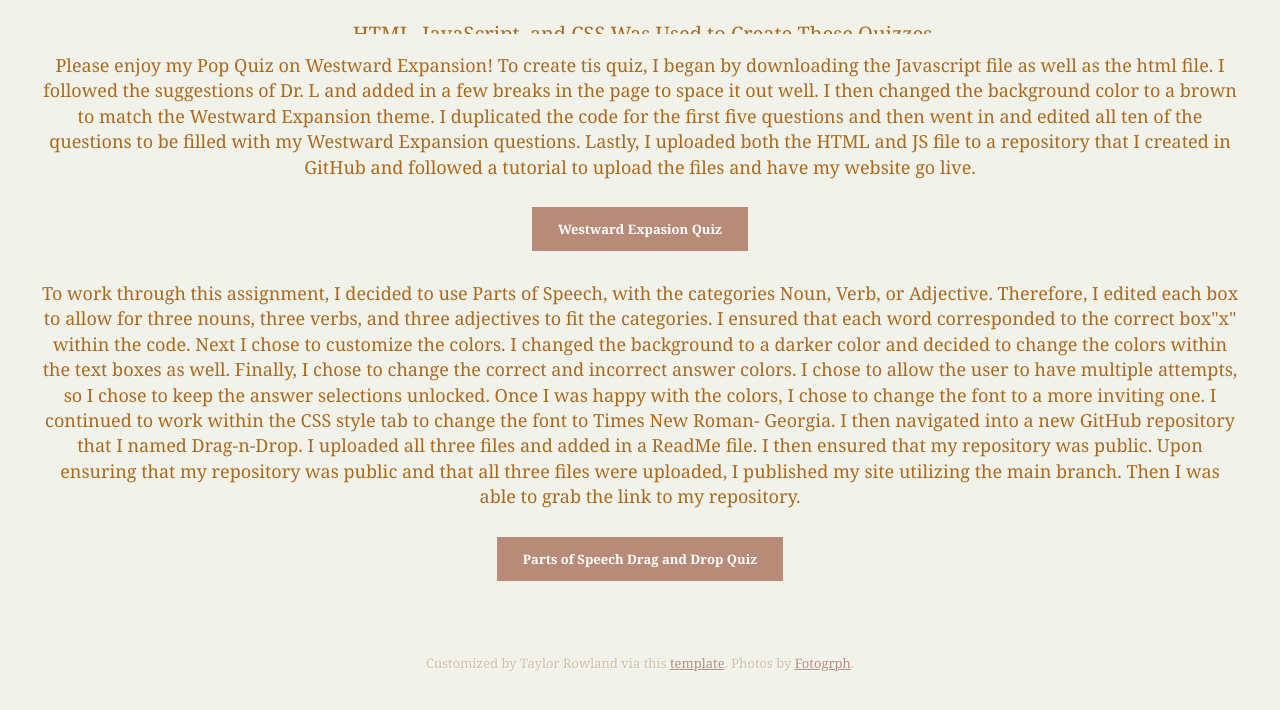
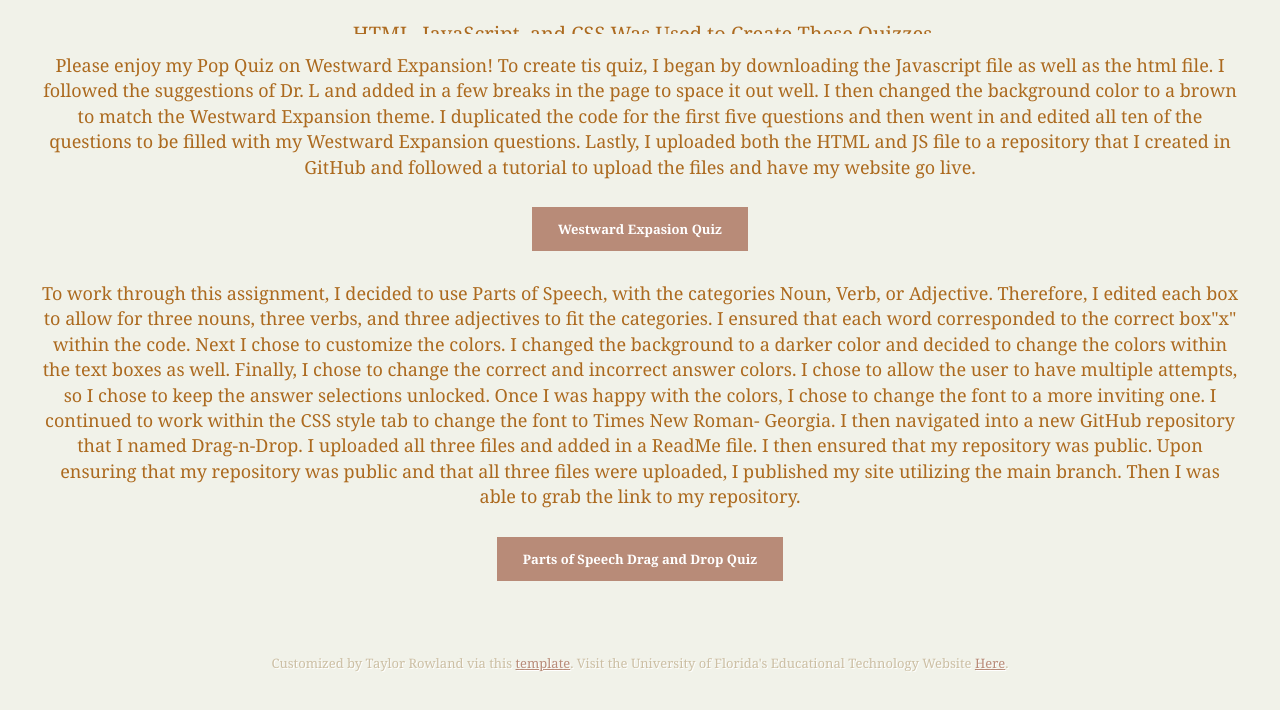
Before and after one commit to taygrow/ePortfolio, a plain HTML site: page web.html in a window 1280 px wide. Shown: the part 194-904 px from the top of the page. Drawn offline with Linux system fonts and the light colour scheme.

Commit message:
Add files via upload

```diff
--- a/web.html
+++ b/web.html
@@ -50,5 +50,5 @@ I then navigated into a new GitHub repository that I named Drag-n-Drop. I upload
 
 
 <div id="footer">
-	<center><p>Customized by Taylor Rowland via this <a href="http://templated.co" rel="nofollow">template</a>.  Photos by <a href="http://fotogrph.com/">Fotogrph</a>.</p></center>
+	<center><p>Customized by Taylor Rowland via this <a href="http://templated.co" rel="nofollow">template</a>. Visit the University of Florida's Educational Technology Website <a href="https://education.ufl.edu/educational-technology/">Here</a>.</p></center>
 </div>
```
Also changed, not shown: animation.html (+1 -1 lines), contact.html (+1 -1 lines), image.html (+1 -1 lines), index.html (+1 -3 lines), screencast.html (+1 -1 lines), video.html (+1 -1 lines).
